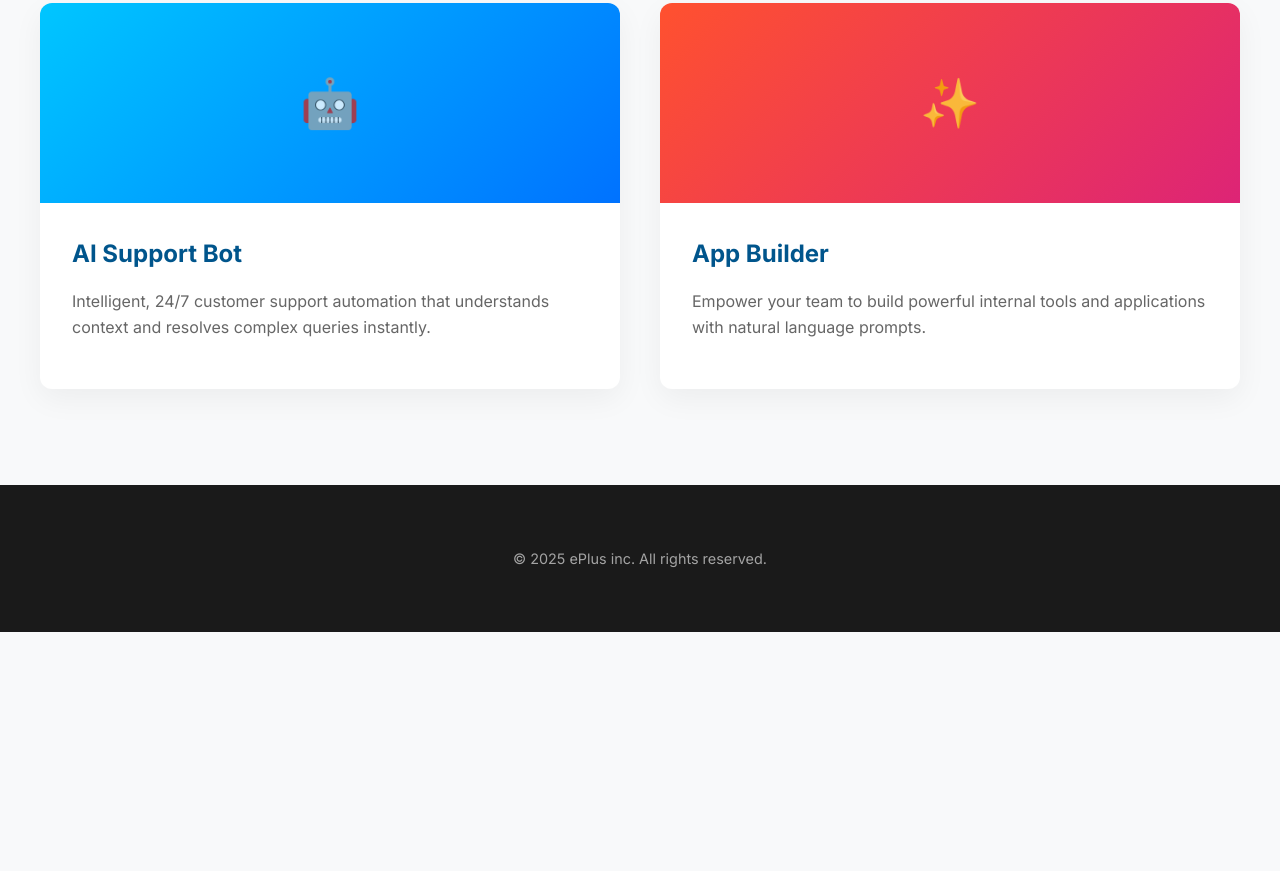
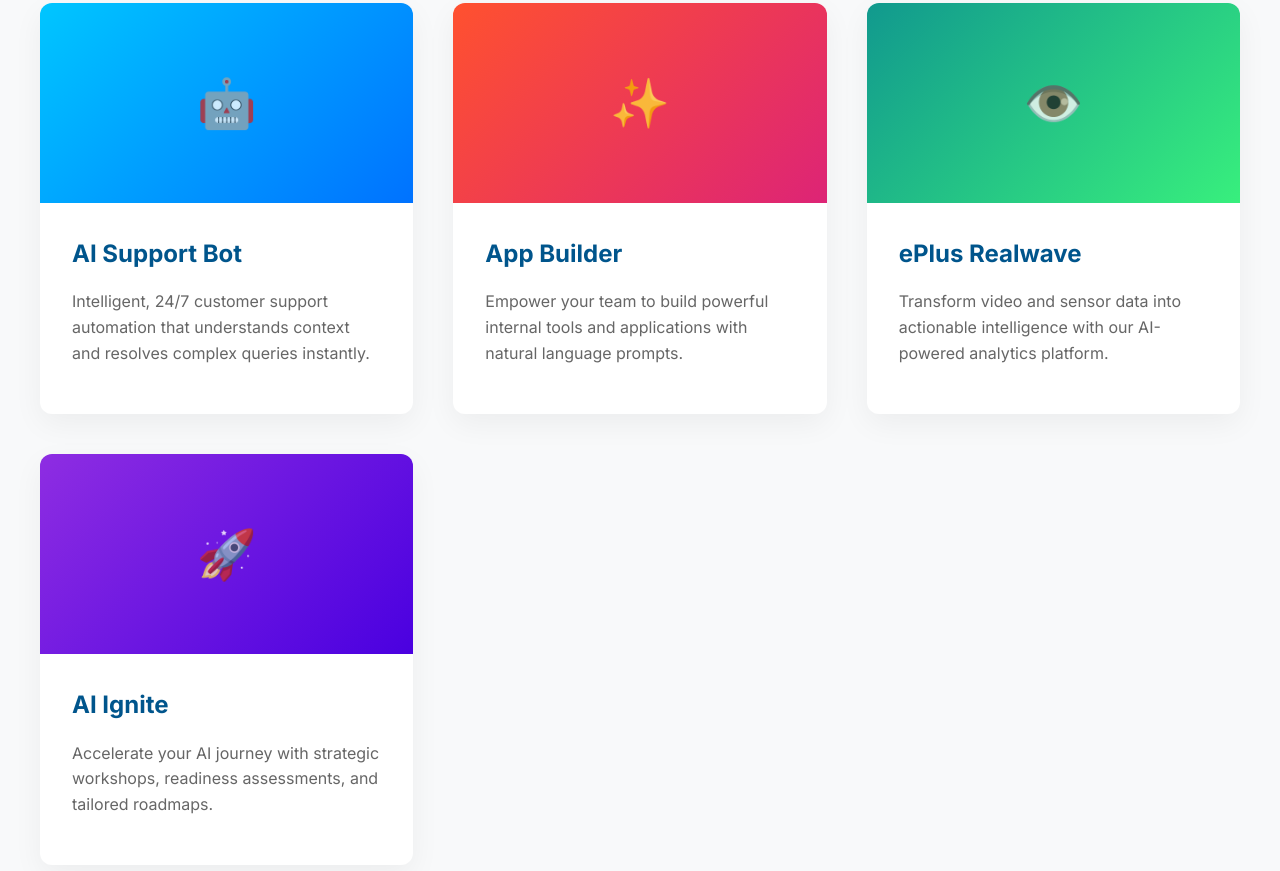
Before and after one commit to actswartz/cic_web_demos, a plain HTML site: page index.html in a window 1280 px wide. Shown: the part 869-1740 px from the top of the page. Before the commit the page ends 1501 px from the top, so only its background shows below. Drawn offline with Linux system fonts and the light colour scheme.

Commit message:
Add Realwave and AI Ignite cards

```diff
--- a/index.html
+++ b/index.html
@@ -51,6 +51,26 @@
                     </div>
                 </a>
 
+                <!-- Realwave Card -->
+                <a href="realwave/index.html" class="card realwave">
+                    <div class="card-image">👁️</div>
+                    <div class="card-content">
+                        <h3>ePlus Realwave</h3>
+                        <p>Transform video and sensor data into actionable intelligence with our AI-powered analytics
+                            platform.</p>
+                    </div>
+                </a>
+
+                <!-- AI Ignite Card -->
+                <a href="ai-ignite/index.html" class="card ai-ignite">
+                    <div class="card-image">🚀</div>
+                    <div class="card-content">
+                        <h3>AI Ignite</h3>
+                        <p>Accelerate your AI journey with strategic workshops, readiness assessments, and tailored
+                            roadmaps.</p>
+                    </div>
+                </a>
+
             </div>
         </section>
     </main>
--- a/styles/main.css
+++ b/styles/main.css
@@ -1,6 +1,7 @@
 :root {
     /* Brand Colors */
-    --primary-blue: #00558C; /* Approximate ePlus Blue */
+    --primary-blue: #00558C;
+    /* Approximate ePlus Blue */
     --accent-blue: #00A3E0;
     --dark-bg: #1A1A1A;
     --light-bg: #F8F9FA;
@@ -24,7 +25,9 @@ body {
     line-height: 1.6;
 }
 
-h1, h2, h3 {
+h1,
+h2,
+h3 {
     margin: 0;
     font-weight: 700;
 }
@@ -37,7 +40,7 @@ a {
 header {
     background: var(--white);
     height: var(--header-height);
-    box-shadow: 0 2px 10px rgba(0,0,0,0.05);
+    box-shadow: 0 2px 10px rgba(0, 0, 0, 0.05);
     position: sticky;
     top: 0;
     z-index: 100;
@@ -90,12 +93,12 @@ header .container {
     text-decoration: none;
     font-weight: 600;
     border-radius: 50px;
-    box-shadow: 0 4px 6px rgba(0,0,0,0.1);
+    box-shadow: 0 4px 6px rgba(0, 0, 0, 0.1);
 }
 
 .cta-button:hover {
     transform: translateY(-2px);
-    box-shadow: 0 6px 12px rgba(0,0,0,0.15);
+    box-shadow: 0 6px 12px rgba(0, 0, 0, 0.15);
 }
 
 /* AI Solutions Section */
@@ -122,7 +125,7 @@ header .container {
     background: var(--white);
     border-radius: var(--border-radius);
     overflow: hidden;
-    box-shadow: 0 10px 30px rgba(0,0,0,0.05);
+    box-shadow: 0 10px 30px rgba(0, 0, 0, 0.05);
     transition: transform var(--transition-speed) ease;
     text-decoration: none;
     color: inherit;
@@ -141,7 +144,7 @@ header .container {
     align-items: center;
     justify-content: center;
     font-size: 3rem;
-    color: rgba(255,255,255,0.8);
+    color: rgba(255, 255, 255, 0.8);
 }
 
 .card-content {
@@ -168,6 +171,15 @@ header .container {
     background: linear-gradient(135deg, #FF512F, #DD2476);
 }
 
+.card.realwave .card-image {
+    background: linear-gradient(135deg, #11998e, #38ef7d);
+}
+
+.card.ai-ignite .card-image {
+    background: linear-gradient(135deg, #8E2DE2, #4A00E0);
+}
+
+
 /* Footer */
 footer {
     background: var(--dark-bg);
```
Also changed, not shown: ai-ignite/index.html (added, +25 -0 lines), realwave/index.html (added, +25 -0 lines).
